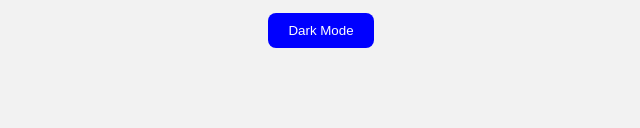
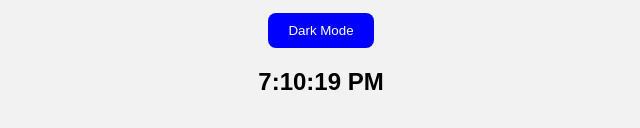
Before and after one commit to icebee34/green-dholpin, a plain HTML site: page index.html in a window 1280 px wide. Shown: the part 272-400 px from the top of the page, without its empty margins (319-959 px from the left). Drawn offline with Linux system fonts and the light colour scheme.

Commit message:
index.html

```diff
--- a/index.html
+++ b/index.html
@@ -49,3 +49,15 @@ document.body.style.color="white";
 
 </body>
 </html>
+<h2 id="jam"></h2>
+
+<script>
+
+function waktu(){
+let t = new Date();
+document.getElementById("jam").innerHTML = t.toLocaleTimeString();
+}
+
+setInterval(waktu,1000);
+
+</script>
```
